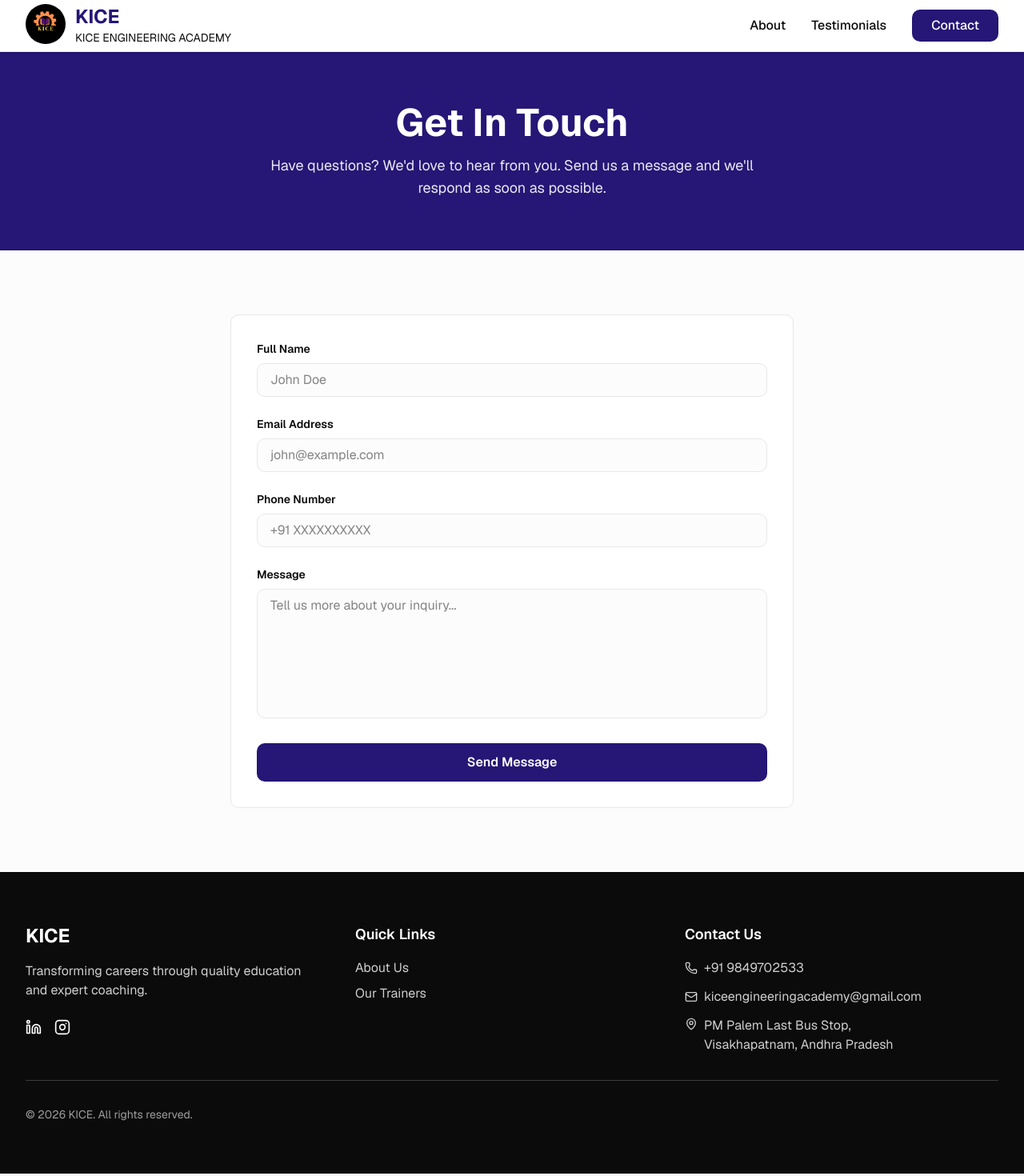
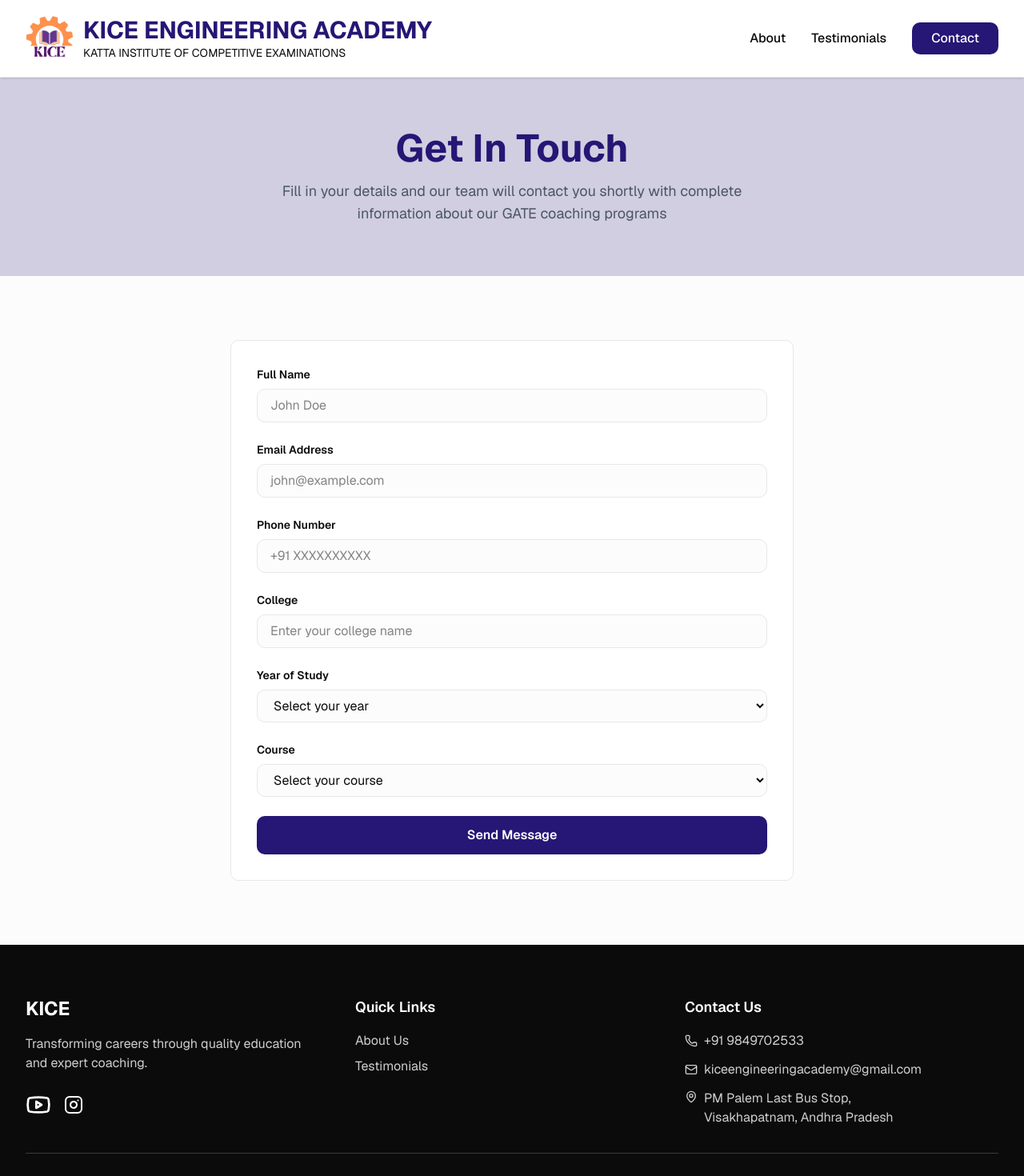
Before and after one commit to ramakrishna67/kice_web, a Next.js app: page /contact in a window 1280 px wide. Shown: the top 1470 px of the page at 80% size. Built offline with nearby package versions, Linux system fonts and the light colour scheme.

Commit message:
Updated UI and contact form

```diff
--- a/app/api/contact/route.ts
+++ b/app/api/contact/route.ts
@@ -3,7 +3,7 @@ import { NextResponse } from "next/server";
 export async function POST(req: Request) {
   try {
     const body = await req.json();
-    const { name, email, phone, message } = body;
+    const { name, email, phone, college, year, branch } = body;
 
     // Send Telegram message
     await fetch(
@@ -20,9 +20,9 @@ export async function POST(req: Request) {
 👤 Name: ${name}
 📧 Email: ${email}
 📞 Phone: ${phone}
-
-📝 Message:
-${message}`,
+🏫 College: ${college}
+🎓 Year: ${year}
+📚 Course: ${branch}`,
         }),
       },
     );
--- a/app/contact/page.tsx
+++ b/app/contact/page.tsx
@@ -3,14 +3,17 @@
 import { Navigation } from "@/components/navigation";
 import { Footer } from "@/components/footer";
 import { useState } from "react";
+import { Brain } from "lucide-react";
 
 export default function ContactPage() {
   const [formData, setFormData] = useState({
     name: "",
     email: "",
     phone: "",
-    subject: "",
-    message: "",
+    college: "",
+    year: "",
+    branch: "",
+    // message: "",
   });
   const [submitted, setSubmitted] = useState(false);
 
@@ -46,8 +49,10 @@ export default function ContactPage() {
           name: "",
           email: "",
           phone: "",
-          subject: "",
-          message: "",
+          college: "",
+          year: "",
+          branch: "",
+          // message: "",
         });
       } else {
         alert("Failed to send message");
@@ -62,12 +67,12 @@ export default function ContactPage() {
       <Navigation />
 
       {/* Hero Section */}
-      <section className="bg-primary text-white py-16">
+      <section className="bg-primary/20 text-primary py-16">
         <div className="max-w-7xl mx-auto px-4 sm:px-6 lg:px-8 text-center">
           <h1 className="text-4xl md:text-5xl font-bold mb-4">Get In Touch</h1>
-          <p className="text-lg text-white/90 max-w-2xl mx-auto">
-            Have questions? We&apos;d love to hear from you. Send us a message
-            and we&apos;ll respond as soon as possible.
+          <p className="text-lg text-gray-600 max-w-2xl mx-auto">
+            Fill in your details and our team will contact you shortly with
+            complete information about our GATE coaching programs
           </p>
         </div>
       </section>
@@ -140,6 +145,7 @@ export default function ContactPage() {
                     type="tel"
                     id="phone"
                     name="phone"
+                    required
                     value={formData.phone}
                     onChange={handleChange}
                     className="w-full px-4 py-2 border border-border rounded-lg focus:outline-none focus:ring-2 focus:ring-primary bg-background text-foreground"
@@ -147,33 +153,79 @@ export default function ContactPage() {
                   />
                 </div>
 
-                {/* Subject */}
-                {/* <div>
+                {/* College */}
+                <div>
                   <label
-                    htmlFor="subject"
+                    htmlFor="college"
                     className="block text-sm font-semibold text-foreground mb-2"
                   >
-                    Subject
+                    College
+                  </label>
+                  <input
+                    type="text"
+                    id="college"
+                    name="college"
+                    value={formData.college}
+                    onChange={handleChange}
+                    className="w-full px-4 py-2 border border-border rounded-lg focus:outline-none focus:ring-2 focus:ring-primary bg-background text-foreground"
+                    placeholder="Enter your college name"
+                  />
+                </div>
+
+                {/* Year of Study */}
+                <div>
+                  <label
+                    htmlFor="year"
+                    className="block text-sm font-semibold text-foreground mb-2"
+                  >
+                    Year of Study
                   </label>
                   <select
-                    id="subject"
-                    name="subject"
-                    value={formData.subject}
+                    id="year"
+                    name="year"
+                    value={formData.year}
                     onChange={handleChange}
-                    required
                     className="w-full px-4 py-2 border border-border rounded-lg focus:outline-none focus:ring-2 focus:ring-primary bg-background text-foreground"
                   >
-                    <option value="">Select a subject</option>
-                    <option value="admission">Admission Inquiry</option>
-                    <option value="program">Program Information</option>
-                    <option value="placement">Placement Support</option>
-                    <option value="feedback">Feedback</option>
-                    <option value="other">Other</option>
+                    <option disabled value="">
+                      Select your year
+                    </option>
+                    <option value="2nd Year">2nd Year</option>
+                    <option value="3rd Year">3rd Year</option>
+                    <option value="4th Year">4th Year</option>
+                    <option value="Graduate">Graduate</option>
                   </select>
-                </div> */}
+                </div>
+
+                {/* Branch of Study */}
+                <div>
+                  <label
+                    htmlFor="branch"
+                    className="block text-sm font-semibold text-foreground mb-2"
+                  >
+                    Course
+                  </label>
+                  <select
+                    id="branch"
+                    name="branch"
+                    value={formData.branch}
+                    onChange={handleChange}
+                    className="w-full px-4 py-2 border border-border rounded-lg focus:outline-none focus:ring-2 focus:ring-primary bg-background text-foreground"
+                  >
+                    <option disabled value="">
+                      Select your course
+                    </option>
+                    <option value="ME">ME</option>
+                    <option value="XE">XE</option>
+                    <option value="PI">PI</option>
+                    <option value="ME+XE">ME+XE</option>
+                    <option value="ME+PI">ME+PI</option>
+                    <option value="PI+XE">PI+XE</option>
+                  </select>
+                </div>
 
                 {/* Message */}
-                <div>
+                {/* <div>
                   <label
                     htmlFor="message"
                     className="block text-sm font-semibold text-foreground mb-2"
@@ -190,7 +242,7 @@ export default function ContactPage() {
                     className="w-full px-4 py-2 border border-border rounded-lg focus:outline-none focus:ring-2 focus:ring-primary bg-background text-foreground resize-none"
                     placeholder="Tell us more about your inquiry..."
                   ></textarea>
-                </div>
+                </div> */}
 
                 {/* Submit Button */}
                 <button
--- a/components/about.tsx
+++ b/components/about.tsx
@@ -5,22 +5,40 @@ import Image from "next/image";
 
 export function About() {
   const features = [
-    "Detailed Class Notes & Concise Synopsis for every subject",
-    "30+ Years of Previous Year Questions (PYQs) with solutions",
-    "3000+ Practice Questions for in-depth preparation",
-    "Weekly Quizzes to track your progress",
-    "Personalized Guidance & Mentorship throughout your preparation journey",
-    "And much more to ensure your success in GATE",
+    {
+      title: "Structured 9 Months Course",
+      desc: "Comprehensive curriculum covering all GATE topics with a clear timeline.",
+    },
+    {
+      title: "Detail class notes and synopsis",
+      desc: "Detailed class notes and concise synopses for all subjects.",
+    },
+    {
+      title: "PYQs of Past 30+ Years",
+      desc: "Extensive collection of previous years' questions for thorough practice.",
+    },
+    {
+      title: "3000+ Practice Questions",
+      desc: "Extensive question bank for deep concept clarity.",
+    },
+    {
+      title: "Weekly Tests",
+      desc: "Regular assessments track progress.",
+    },
+    {
+      title: "Doubt Clearing Sessions",
+      desc: "Dedicated sessions to resolve all your doubts.",
+    },
   ];
 
   return (
-    <section id="about" className="py-20 bg-white">
-      <div className="max-w-7xl mx-auto px-4 sm:px-6 lg:px-8">
+    <section id="about" className="py-20 min-h-full bg-white">
+      <div className="max-w-7xl mx-auto px-4 mt-18 sm:px-6 lg:px-8">
         <div className="grid md:grid-cols-2 gap-12 items-center">
           {/* Content */}
           <div>
-            <h2 className="text-4xl font-bold text-foreground mb-6">
-              About KICE Coaching Center
+            <h2 className="text-4xl font-bold mb-6 text-primary">
+              About KICE Academy
             </h2>
             <p className="text-lg text-muted-foreground mb-6 leading-relaxed">
               We offer comprehensive coaching programs for Mechanical
@@ -35,14 +53,14 @@ export function About() {
               commence tentatively from May 1st, 2026.
             </p>
 
-            <div className="space-y-3">
+            {/* <div className="space-y-3">
               {features.map((feature, index) => (
                 <div key={index} className="flex items-center gap-3">
                   <CheckCircle className="w-5 h-5 text-accent shrink-0" />
                   <span className="text-foreground font-medium">{feature}</span>
                 </div>
               ))}
-            </div>
+            </div> */}
           </div>
 
           {/* Image Placeholder */}
@@ -60,6 +78,29 @@ export function About() {
             {/* </div> */}
           </div>
         </div>
+        <div className="max-w-7xl mx-auto px-4 text-center pt-34">
+          <h2 className="text-4xl font-bold mb-12 text-primary">
+            Highlights of Our GATE Program
+          </h2>
+
+          <div className="grid md:grid-cols-3 gap-8">
+            {features.map((item, index) => (
+              <div
+                key={index}
+                className="group relative p-6 rounded-2xl border border-border bg-gray-200 shadow-sm transition-all duration-300 hover:-translate-y-4 hover:shadow-xl"
+              >
+                {/* Background Glow */}
+                <div className="absolute inset-0 rounded-2xl bg-linear-to-br from-primary/10 to-accent/10 opacity-0 group-hover:opacity-100 transition duration-300" />
+
+                {/* Content */}
+                <div className="relative z-10 transform transition-all duration-300 group-hover:-translate-y-2">
+                  <h3 className="text-xl font-semibold mb-3">{item.title}</h3>
+                  <p className="text-muted-foreground">{item.desc}</p>
+                </div>
+              </div>
+            ))}
+          </div>
+        </div>
       </div>
     </section>
   );
--- a/components/cta.tsx
+++ b/components/cta.tsx
@@ -5,12 +5,12 @@ import { ArrowRight } from "lucide-react";
 
 export function CTA() {
   return (
-    <section className="py-20 bg-linear-to-r from-primary to-primary/80">
+    <section id="cta" className="py-20 bg-primary/20">
       <div className="max-w-4xl mx-auto px-4 sm:px-6 lg:px-8 text-center">
-        <h2 className="text-4xl font-bold text-white mb-6">
+        <h2 className="text-4xl font-bold text-primary mb-6">
           Ready to Transform Your Career?
         </h2>
-        <p className="text-xl text-white/90 mb-8 leading-relaxed text-balance">
+        <p className="text-xl text-gray-600 mb-8 leading-relaxed text-balance">
           Join our next batch of students and start your journey. <br />
           Limited seats available!
         </p>
--- a/components/footer.tsx
+++ b/components/footer.tsx
@@ -5,7 +5,7 @@ import {
   Mail,
   Phone,
   MapPin,
-  Linkedin,
+  Youtube,
   Twitter,
   Facebook,
   Instagram,
@@ -15,7 +15,7 @@ export function Footer() {
   const currentYear = new Date().getFullYear();
 
   return (
-    <footer className="bg-foreground text-white">
+    <footer id="footer" className="bg-foreground text-white">
       <div className="max-w-7xl mx-auto px-4 sm:px-6 lg:px-8 py-16">
         <div className="grid gap-5 md:grid-cols-3 justify-between mb-8">
           {/* Company Info */}
@@ -26,11 +26,23 @@ export function Footer() {
               coaching.
             </p>
             <div className="flex gap-4">
-              <button className="hover:text-accent transition-colors">
-                <Linkedin className="w-5 h-5" />
+              <button className="hover:text-accent transition-colors cursor-pointer">
+                <a
+                  href="https://www.youtube.com/@KICEEngineeringAcademy"
+                  target="_blank"
+                  rel="noopener noreferrer"
+                >
+                  <Youtube className="w-8 h-8" />
+                </a>
               </button>
-              <button className="hover:text-accent transition-colors">
-                <Instagram className="w-5 h-5" />
+              <button className="hover:text-accent transition-colors cursor-pointer">
+                <a
+                  href="https://www.instagram.com/kiceengineeringacademy"
+                  target="_blank"
+                  rel="noopener noreferrer"
+                >
+                  <Instagram className="w-6 h-6" />
+                </a>
               </button>
             </div>
           </div>
@@ -40,14 +52,20 @@ export function Footer() {
             <h4 className="font-semibold mb-4 text-lg">Quick Links</h4>
             <ul className="space-y-2">
               <li>
-                <button className="text-white/80 hover:text-accent transition-colors">
+                <a
+                  href="/#about"
+                  className="text-white/80 hover:text-accent transition-colors cursor-pointer"
+                >
                   About Us
-                </button>
+                </a>
               </li>
               <li>
-                <button className="text-white/80 hover:text-accent transition-colors">
-                  Our Trainers
-                </button>
+                <Link
+                  href="/#testimonials"
+                  className="text-white/80 hover:text-accent transition-colors cursor-pointer"
+                >
+                  Testimonials
+                </Link>
               </li>
               {/* <li>
                 <button className="text-white/80 hover:text-accent transition-colors">
--- a/components/navigation.tsx
+++ b/components/navigation.tsx
@@ -1,62 +1,129 @@
 "use client";
 
 import Link from "next/link";
-import { useState } from "react";
+import { useState, useEffect } from "react";
+import { usePathname } from "next/navigation";
 import { Menu, X } from "lucide-react";
 import Image from "next/image";
 
 export function Navigation() {
   const [isOpen, setIsOpen] = useState(false);
+  const pathname = usePathname();
 
-  const scrollToSection = (id: string) => {
-    const element = document.getElementById(id);
-    element?.scrollIntoView({ behavior: "smooth" });
-    setIsOpen(false);
+  useEffect(() => {
+    if (pathname !== "/") return;
+
+    const handleScroll = () => {
+      if (window.scrollY < 100) {
+        if (window.location.hash) {
+          window.history.replaceState(null, "", window.location.pathname);
+        }
+      }
+    };
+
+    window.addEventListener("scroll", handleScroll);
+
+    const observer = new IntersectionObserver(
+      (entries) => {
+        entries.forEach((entry) => {
+          if (entry.isIntersecting && entry.intersectionRatio >= 0.5) {
+            const id = entry.target.getAttribute("id");
+            if (id) {
+              if (id === "cta" || id === "footer") {
+                window.history.replaceState(null, "", window.location.pathname);
+              } else {
+                window.history.replaceState(null, "", `#${id}`);
+              }
+            }
+          }
+        });
+      },
+      { threshold: 0.5 },
+    );
+
+    const sections = document.querySelectorAll("section[id], footer[id]");
+    sections.forEach((section) => observer.observe(section));
+
+    return () => {
+      window.removeEventListener("scroll", handleScroll);
+      sections.forEach((section) => observer.unobserve(section));
+    };
+  }, [pathname]);
+
+  const handleLinkClick = (
+    e: React.MouseEvent<HTMLAnchorElement>,
+    href: string,
+  ) => {
+    if (href.startsWith("/#") && pathname === "/") {
+      e.preventDefault();
+      let id = href.replace("/#", "");
+      if (id === "") {
+        window.scrollTo({ top: 0, behavior: "smooth" });
+        window.history.pushState(null, "", window.location.pathname);
+      } else {
+        const element = document.getElementById(id);
+        if (element) {
+          element.scrollIntoView({ behavior: "smooth", block: "start" });
+          window.history.pushState(null, "", `#${id}`);
+        }
+      }
+      setIsOpen(false);
+    } else {
+      setIsOpen(false);
+    }
   };
 
   return (
     <nav className="sticky top-0 z-50 bg-white border-b border-border shadow-sm">
       <div className="max-w-7xl mx-auto px-4 sm:px-6 lg:px-8">
-        <div className="flex justify-between items-center h-16">
+        <div className="flex justify-between items-center h-24">
           {/* Logo */}
           <div className="flex flex-row gap-3">
             <Image
               src="/images/logo.png"
               alt="KICE Logo"
-              width={50}
-              height={40}
-              className="mb-1 rounded-full"
+              width={60}
+              height={50}
+              className="mb-1 height-auto"
             />
-            <div className="flex flex-col gap-0 leading-tight">
-              <Link href="/" className="text-2xl font-bold text-primary">
-                KICE
+            <div className="flex flex-col gap-0 pt-2 md:pt-0 leading-tight">
+              <Link
+                href="/"
+                className="md:text-3xl text-xl font-bold text-primary"
+              >
+                KICE ENGINEERING ACADEMY
               </Link>
-              <p className="text-sm m-0">KICE ENGINEERING ACADEMY</p>
+              <p className="text-xs md:text-sm m-0">
+                KATTA INSTITUTE OF COMPETITIVE EXAMINATIONS
+              </p>
             </div>
           </div>
 
-          {/* Desktop Menu */}
           <div className="hidden md:flex gap-8 items-center">
             <Link
               href="/#about"
+              onClick={(e) => handleLinkClick(e, "/#about")}
               className="text-foreground hover:text-primary transition-colors font-medium cursor-pointer"
             >
               About
             </Link>
             {/* <Link
               href="/#trainers"
+              onClick={(e) => handleLinkClick(e, "/#trainers")}
               className="text-foreground hover:text-primary transition-colors font-medium cursor-pointer"
             >
               Trainers
             </Link> */}
             <Link
               href="/#testimonials"
+              onClick={(e) => handleLinkClick(e, "/#testimonials")}
               className="text-foreground hover:text-primary transition-colors font-medium cursor-pointer"
             >
               Testimonials
             </Link>
             <Link
               href="/contact"
+              onClick={(e) => handleLinkClick(e, "/contact")}
               className="px-6 py-2 bg-primary text-primary-foreground rounded-lg hover:opacity-90 transition-opacity font-medium cursor-pointer"
             >
               Contact
@@ -66,9 +133,9 @@ export function Navigation() {
           {/* Mobile Menu Button */}
           <button className="md:hidden" onClick={() => setIsOpen(!isOpen)}>
             {isOpen ? (
-              <X className="w-6 h-6 text-foreground" />
+              <X className="w-6 h-6 text-foreground cursor-pointer" />
             ) : (
-              <Menu className="w-6 h-6 text-foreground" />
+              <Menu className="w-6 h-6 text-foreground cursor-pointer" />
             )}
           </button>
         </div>
@@ -78,28 +145,28 @@ export function Navigation() {
           <div className="md:hidden pb-4 flex flex-col gap-4">
             <Link
               href="/#about"
-              onClick={() => setIsOpen(false)}
+              onClick={(e) => handleLinkClick(e, "/#about")}
               className="text-foreground hover:text-primary text-left py-2 cursor-pointer"
             >
               About
             </Link>
             {/* <Link
               href="/#trainers"
-              onClick={() => setIsOpen(false)}
+              onClick={(e) => handleLinkClick(e, "/#trainers")}
               className="text-foreground hover:text-primary text-left py-2 cursor-pointer"
             >
               Trainers
             </Link> */}
             <Link
               href="/#testimonials"
-              onClick={() => setIsOpen(false)}
+              onClick={(e) => handleLinkClick(e, "/#testimonials")}
               className="text-foreground hover:text-primary text-left py-2 cursor-pointer"
             >
               Testimonials
             </Link>
             <Link
               href="/contact"
-              onClick={() => setIsOpen(false)}
+              onClick={(e) => handleLinkClick(e, "/contact")}
               className="px-6 py-2 bg-primary text-primary-foreground rounded-lg text-left font-medium cursor-pointer"
             >
               Contact
--- a/components/poster.tsx
+++ b/components/poster.tsx
@@ -9,6 +9,7 @@ export function Poster() {
         src="/images/poster.png"
         alt="Hero Background"
         fill
+        loading="eager"
         className="object-contain width-auto"
       />
     </div>
```
Also changed, not shown: components/hero.tsx (+13 -5 lines), components/testimonials.tsx (+5 -3 lines), public/images/logo.png.
